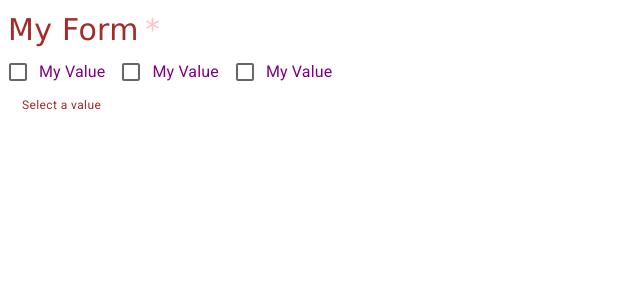
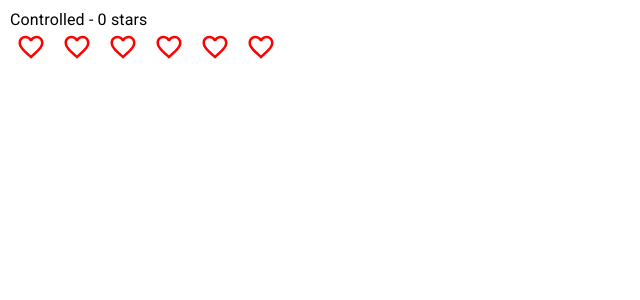
Before and after one commit to MANTECAD4/MaterialUI, a React (Vite) app: page / in a window 1280 px wide. Shown: the top 300 px of the page, without its empty margins (0-640 px from the left). Built offline with nearby package versions, Linux system fonts and the light colour scheme; a web font is replaced by a local one.

Commit message:
RatingComponent finished

```diff
--- a/src/components/FormComponents.tsx
+++ b/src/components/FormComponents.tsx
@@ -6,47 +6,83 @@ import {
   FormHelperText,
   Checkbox,
 } from "@mui/material";
+import { green } from "@mui/material/colors";
 export const FormComponents = () => {
   return (
     <>
       <FormControl
-        error
-        required
+        component={"fieldset"}
+        // error
         // disabled
-        /* sx={{ "& > *": { color: "green" } }} */ component={"fieldset"}
+        sx={{
+          // Esilos de formLabel
+          "& .MuiFormLabel-root": {
+            fontSize: 30,
+            fontFamily: "Verdana",
+            color: "orange",
+          },
+
+          "& .MuiFormControlLabel-label": {
+            color: "orange",
+            "&.Mui-disabled": {
+              color: "purple",
+            },
+            "&.Mui-error": {
+              color: "red",
+            },
+          },
+          "& .MuiFormHelperText-root": {
+            color: "orange",
+          },
+          "& .Mui-focused": {
+            color: "green",
+          },
+          "& .Mui-disabled": {
+            color: "purple",
+          },
+          "& .Mui-error": {
+            color: "red",
+          },
+          "& .Mui-error .MuiFormLabel-asterisk": {
+            color: green[900],
+          },
+        }}
       >
         <FormLabel
-          sx={{
-            color: "green",
-            fontSize: 30,
-            fontFamily: "Verdana",
-            "&.Mui-focused": {
-              color: "orange",
-            },
-            "&.Mui-disabled": {
-              color: "yellow",
-            },
-            "&.Mui-error": {
-              color: "brown",
-            },
-            "&.Mui-error .MuiFormLabel-asterisk": {
-              color: "pink",
-            },
-          }}
+        // disabled
+        // error
+        // required
+        // sx={{
+        //   fontSize: 30,
+        //   fontFamily: "Verdana",
+        //   color: green[100],
+        //   "&.Mui-focused": {
+        //     color: green[300],
+        //   },
+        //   "&.Mui-disabled": {
+        //     color: green[500],
+        //   },
+        //   "&.Mui-error": {
+        //     color: green[700],
+        //   },
+        //   "&.Mui-error .MuiFormLabel-asterisk": {
+        //     color: green[900],
+        //   },
+        // }}
         >
           My Form
         </FormLabel>{" "}
         {/* Agrupador logico para sincronizar el estado */}
         <FormGroup
           row
-          sx={{
-            "& .MuiFormControlLabel-label": {
-              color: "purple",
-              "&.Mui-disabled": {
-                color: "yellow",
-              },
-            },
-          }}
+          // sx={{
+          //   "& .MuiFormControlLabel-label": {
+          //     color: "purple",
+          //     "&.Mui-disabled": {
+          //       color: "yellow",
+          //     },
+          //   },
+          // }}
         >
           {" "}
           {/* Agrupador estetico */}
@@ -55,15 +91,15 @@ export const FormComponents = () => {
           <FormControlLabel label="My Value" control={<Checkbox />} />
         </FormGroup>
         <FormHelperText
-          sx={{
-            // color: "red",
-            "&.Mui-disabled": {
-              color: "yellow",
-            },
-            "&.Mui-error": {
-              color: "brown",
-            },
-          }}
+        // sx={{
+        //   // color: "red",
+        //   "&.Mui-disabled": {
+        //     color: "yellow",
+        //   },
+        //   "&.Mui-error": {
+        //     color: "brown",
+        //   },
+        // }}
         >
           Select a value
         </FormHelperText>
--- /dev/null
+++ b/src/components/RadioComponent.tsx
@@ -0,0 +1,107 @@
+import { Brightness5, BrightnessHigh } from "@mui/icons-material";
+import {
+  FormControl,
+  FormControlLabel,
+  FormLabel,
+  Radio,
+  RadioGroup,
+} from "@mui/material";
+import { grey } from "@mui/material/colors";
+import { useState } from "react";
+
+export const RadioComponent = () => {
+  const [value, setValue] = useState("female");
+  return (
+    <>
+      <FormControl /* disabled */>
+        <FormLabel
+          sx={{
+            "&.MuiFormLabel-root": {
+              fontFamily: "fantasy",
+              color: "green",
+              "&.Mui-disabled": {
+                color: grey[700],
+              },
+            },
+          }}
+          id="demo-radio-buttons-group-label"
+        >
+          Gender - {value}
+        </FormLabel>
+        <RadioGroup
+          aria-labelledby="demo-radio-buttons-group-label"
+          defaultValue="female"
+          value={value}
+          onChange={({ target }) => setValue(target.value)}
+          name="radio-buttons-group"
+          row
+          sx={{
+            // Estilos para todas las label de radio button
+            "& .MuiFormControlLabel-label": {
+              fontSize: 25,
+              fontFamily: "cursive",
+              color: "green",
+              // Deshabilitado
+              "&.Mui-disabled": {
+                color: grey[700],
+              },
+            },
+            // estilos para todos los radios
+            "& .MuiRadio-root": {
+              // Para tamaño, por ejemplo
+              "& .MuiSvgIcon-root": {
+                fontSize: 30,
+              },
+              // Colores
+              "&.Mui-checked": {
+                color: "green",
+                "&.Mui-disabled": {
+                  color: grey[700],
+                },
+              },
+            },
+          }}
+        >
+          <FormControlLabel
+            value="female"
+            control={<Radio size="small" />}
+            label="Female"
+          />
+          <FormControlLabel
+            sx={{
+              // Label individual custom
+              "& .MuiFormControlLabel-label": {
+                fontSize: 25,
+                fontFamily: "fantasy",
+                color: "purple",
+                "&.Mui-disabled": {
+                  color: grey[700],
+                },
+              },
+            }}
+            value="male"
+            control={
+              <Radio
+                // Radio Individual custom
+                sx={{
+                  "&.MuiRadio-root": {
+                    "&.Mui-checked": {
+                      color: "purple",
+                      "&.Mui-disabled": {
+                        color: "grey",
+                      },
+                    },
+                  },
+                }}
+                icon={<Brightness5 />}
+                checkedIcon={<BrightnessHigh />}
+              />
+            }
+            label="Male"
+          />
+          <FormControlLabel value="other" control={<Radio />} label="Other" />
+        </RadioGroup>
+      </FormControl>
+    </>
+  );
+};
--- /dev/null
+++ b/src/components/RatingComponent.tsx
@@ -0,0 +1,48 @@
+import { Box, Grid, Rating, Typography } from "@mui/material";
+import { useState } from "react";
+import { labels } from "../fixtures/data";
+import { Favorite, FavoriteBorder } from "@mui/icons-material";
+
+export const RatingComponent = () => {
+  const [value, setValue] = useState<number>(0);
+  const [ratingHover, setRatingHover] = useState<number>(-1);
+  return (
+    <Grid container direction={"column"}>
+      <Typography component="legend">Controlled - {value} stars</Typography>
+      <Rating
+        // readOnly //Para inhabilitar modificaciones, sin usar disabled
+        precision={0.5}
+        max={6}
+        name="simple-controlled"
+        value={value}
+        icon={<Favorite />}
+        // highlightSelectedOnly // Util para ratings con caritas xd
+        emptyIcon={<FavoriteBorder />}
+        onChangeActive={(event, hoveredValue) => setRatingHover(hoveredValue)} // Retorna -1 si no hay hover
+        onChange={(event, newValue) => {
+          setValue(newValue ?? 0);
+        }}
+        // disabled
+        sx={{
+          "&.MuiRating-root": {
+            "& .MuiSvgIcon-root": {
+              color: "red",
+              fontSize: 30,
+              mx: 1,
+            },
+            "&.Mui-disabled": { opacity: 1 / 4, pointerEvents: "none" },
+          },
+        }}
+      />
+      <Box sx={{ ml: 2 }}>
+        {labels[ratingHover !== -1 ? ratingHover : value]}
+      </Box>
+    </Grid>
+  );
+};
+
+//   // Para accesibilidad
+//   const getLabelText = (rating: number) => {
+//     return rating === 0 ? "No stars given" : `${labels[rating]}`;
+//   };
+// getLabelText={getLabelText}
--- a/src/fixtures/data.ts
+++ b/src/fixtures/data.ts
@@ -33,3 +33,18 @@ topSoccerClubs.sort((a, b) => {
     return 0;
   }
 });
+
+export const labels: { [index: number]: string } = {
+  0.5: "Culero",
+  1: "Culero+",
+  1.5: "Malo",
+  2: "Malo+",
+  2.5: "Ok",
+  3: "Ok+",
+  3.5: "Bueno",
+  4: "Bueno+",
+  4.5: "Muy Bueno",
+  5: "Muy Bueno+",
+  5.5: "Excelente",
+  6: "Excelente+",
+};
--- a/src/main.tsx
+++ b/src/main.tsx
@@ -9,6 +9,8 @@ import { ButtonGroupComponent } from "./components/ButtonGroupComponent";
 import { CheckBoxComponent } from "./components/CheckBoxComponent";
 import { FloatingButtonComponent } from "./components/FloatingButtonComponent";
 import { FormComponents } from "./components/FormComponents";
+import { RadioComponent } from "./components/RadioComponent";
+import { RatingComponent } from "./components/RatingComponent";
 
 declare module "@mui/material/styles" {
   // interface CommonColors {
@@ -29,7 +31,7 @@ const theme = createTheme({
 createRoot(document.getElementById("root")!).render(
   <StrictMode>
     <ThemeProvider theme={theme}>
-      <FormComponents />
+      <RatingComponent />
     </ThemeProvider>
   </StrictMode>
 );
```
